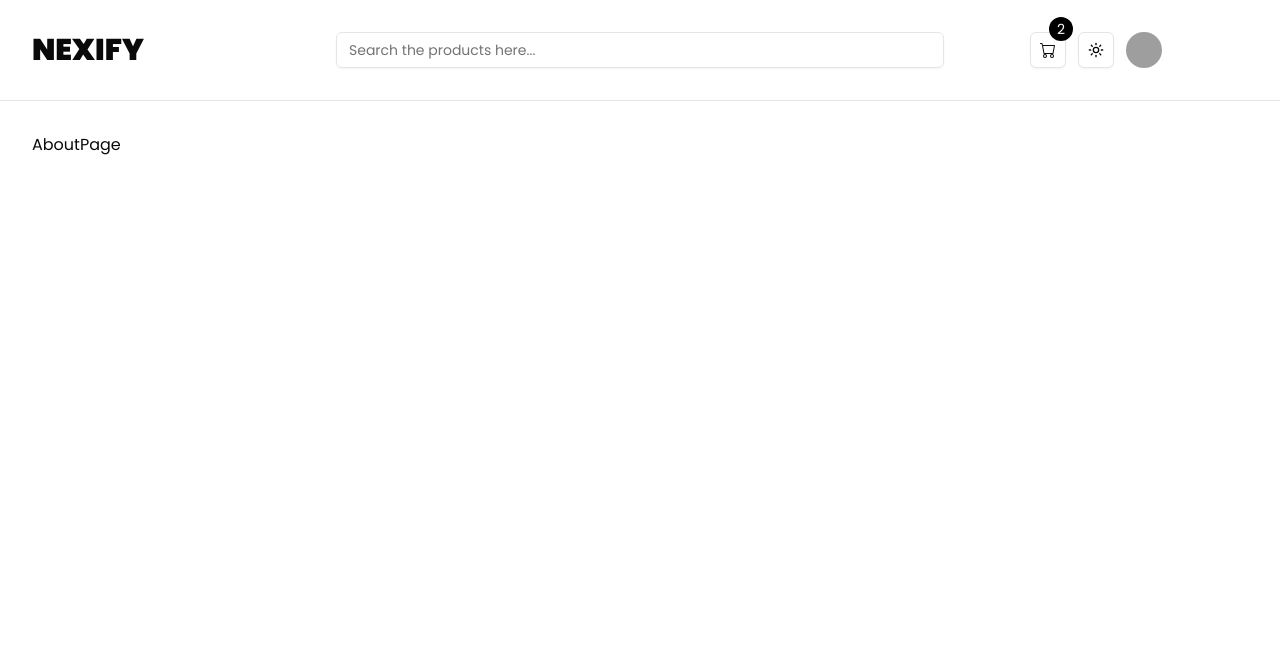
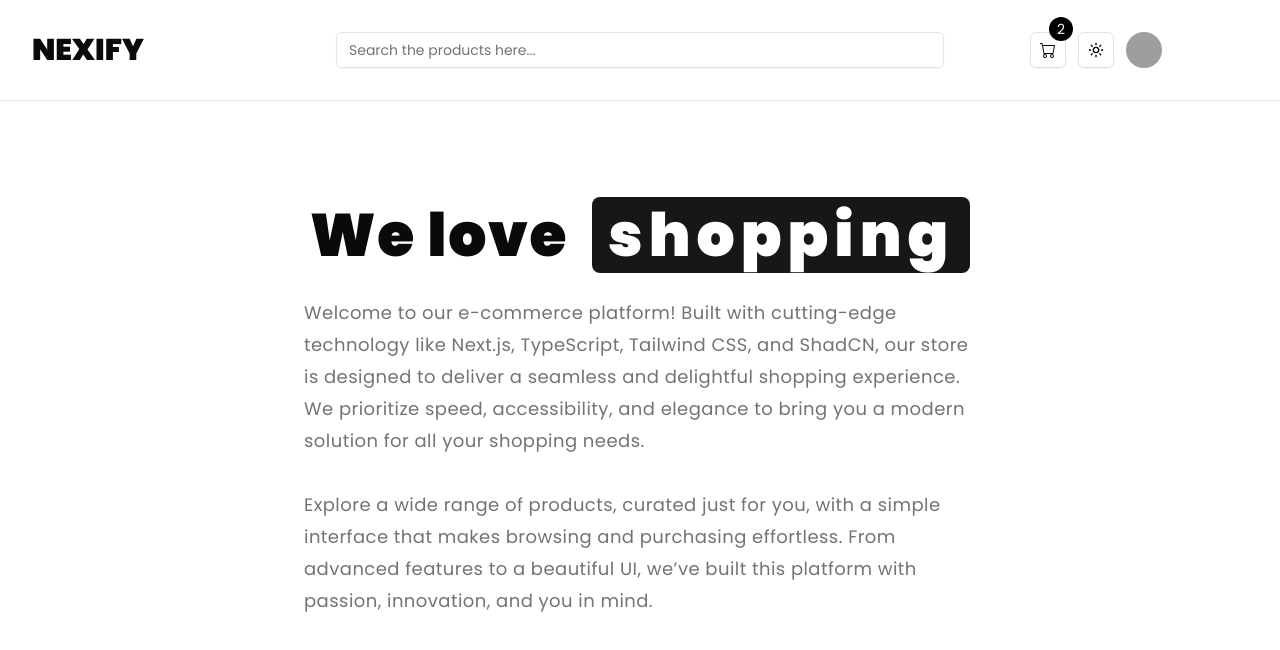
Before and after one commit to pradeepkhanal23/nexify, a Next.js app: page /about in a window 1280 px wide. Shown: the top 650 px of the page. Built offline with nearby package versions, Linux system fonts and the light colour scheme; grey boxes are pictures that could not be loaded.

Commit message:
about page added, loading card in the featured added and wrapped the featured products in react suspence since its a dynamic content

```diff
--- a/app/about/page.tsx
+++ b/app/about/page.tsx
@@ -1,4 +1,26 @@
 const AboutPage = () => {
-  return <div>AboutPage</div>;
+  return (
+    <section>
+      <h1 className=" flex flex-wrap gap-2 sm:gap-x-6 items-center justify-center text-4xl font-bold leading-none tracking-wide sm:text-6xl">
+        We love
+        <span className="bg-primary py-2 px-4 rounded-lg tracking-widest text-white">
+          shopping
+        </span>
+      </h1>
+      <p className="mt-6 text-lg tracking-wide leading-8 max-w-2xl mx-auto text-muted-foreground">
+        Welcome to our e-commerce platform! Built with cutting-edge technology
+        like Next.js, TypeScript, Tailwind CSS, and ShadCN, our store is
+        designed to deliver a seamless and delightful shopping experience. We
+        prioritize speed, accessibility, and elegance to bring you a modern
+        solution for all your shopping needs.
+        <br />
+        <br />
+        Explore a wide range of products, curated just for you, with a simple
+        interface that makes browsing and purchasing effortless. From advanced
+        features to a beautiful UI, we’ve built this platform with passion,
+        innovation, and you in mind.
+      </p>
+    </section>
+  );
 };
 export default AboutPage;
--- a/app/layout.tsx
+++ b/app/layout.tsx
@@ -27,7 +27,7 @@ export default function RootLayout({
         {/* our global provider component that will have all of our global providers in the app */}
         <Providers>
           <Navbar />
-          <Container>{children}</Container>
+          <Container className="py-12 md:py-24">{children}</Container>
         </Providers>
       </body>
     </html>
--- a/app/page.tsx
+++ b/app/page.tsx
@@ -1,11 +1,15 @@
+import LoadingContainer from "@/components/global/LoadingContainer";
 import FeaturedProducts from "@/components/home/FeaturedProducts";
 import Hero from "@/components/home/Hero";
+import { Suspense } from "react";
 
 export default function Home() {
   return (
     <>
       <Hero />
-      <FeaturedProducts />
+      <Suspense fallback={<LoadingContainer />}>
+        <FeaturedProducts />
+      </Suspense>
     </>
   );
 }
--- a/components/global/LoadingCard.tsx
+++ /dev/null
@@ -1,4 +0,0 @@
-const LoadingCard = () => {
-  return <div>LoadingCard</div>;
-};
-export default LoadingCard;
--- /dev/null
+++ b/components/global/LoadingContainer.tsx
@@ -0,0 +1,37 @@
+import { Card, CardContent } from "@/components/ui/card";
+
+const LoadingContainer = () => {
+  return (
+    <section className="mt-20 grid grid-cols-1 md:grid-cols-2 lg:grid-cols-3 gap-5">
+      <LoadingCard />
+      <LoadingCard />
+      <LoadingCard />
+    </section>
+  );
+};
+
+function LoadingCard() {
+  return (
+    <>
+      <Card className="animate-pulse transform group-hover:shadow-xl transition-shadow duration-1500">
+        <CardContent className="p-4">
+          {/* Image Skeleton */}
+          <div className="relative h-64 md:h-48 rounded overflow-hidden bg-muted-foreground">
+            <div className="w-full h-full bg-gray-300 dark:bg-gray-700 rounded animate-pulse"></div>
+          </div>
+
+          {/* Text Skeletons */}
+          <div className="mt-4 text-center">
+            {/* Product Name Placeholder */}
+            <div className="h-4 w-2/3 bg-gray-300 dark:bg-gray-700 mx-auto rounded animate-pulse"></div>
+            {/* Company Placeholder */}
+            <div className="h-4 w-1/2 bg-gray-300 dark:bg-gray-600 mx-auto mt-2 rounded animate-pulse"></div>
+            {/* Price Placeholder */}
+            <div className="h-4 w-1/4 bg-gray-300 dark:bg-gray-500 mx-auto mt-2 rounded animate-pulse"></div>
+          </div>
+        </CardContent>
+      </Card>
+    </>
+  );
+}
+export default LoadingContainer;
--- a/components/global/SectionTitle.tsx
+++ b/components/global/SectionTitle.tsx
@@ -3,7 +3,7 @@ import { Separator } from "@/components/ui/separator";
 const SectionTitle = ({ title }: { title: string }) => {
   return (
     <div>
-      <h2 className="text-3xl capitalize text-center font-bold mb-5">
+      <h2 className="text-3xl capitalize text-center font-bold mb-5 tracking-wide">
         {title}
       </h2>
       <Separator />
--- a/components/home/FeaturedProducts.tsx
+++ b/components/home/FeaturedProducts.tsx
@@ -11,7 +11,7 @@ const FeaturedProducts = async () => {
   console.log(products);
 
   return (
-    <section>
+    <section className="mt-5">
       <SectionTitle title="Featured Products" />
       <ProductsGrid products={products} />
     </section>
--- a/components/home/Hero.tsx
+++ b/components/home/Hero.tsx
@@ -3,7 +3,7 @@ import HeroCarousel from "./HeroCarousel";
 
 export default function Hero() {
   return (
-    <section className="container mx-auto px-4 py-12 md:py-24">
+    <section className="container mx-auto px-4 ">
       {/* Grid layout for text and carousel */}
       <div className="grid gap-8 md:grid-cols-2 md:gap-12 items-center">
         {/* Text Content */}
--- a/components/products/ProductsGrid.tsx
+++ b/components/products/ProductsGrid.tsx
@@ -8,7 +8,7 @@ import FavouriteToggleButton from "./FavouriteToggleButton";
 const ProductsGrid = ({ products }: { products: Product[] }) => {
   return (
     <>
-      <section className="mt-10 grid grid-cols-1 md:grid-cols-2 lg:grid-cols-3 gap-5">
+      <section className="mt-20 grid grid-cols-1 md:grid-cols-2 lg:grid-cols-3 gap-5">
         {products.map((product) => {
           const { image, name, price, company } = product;
           const productId = product.id;
```
